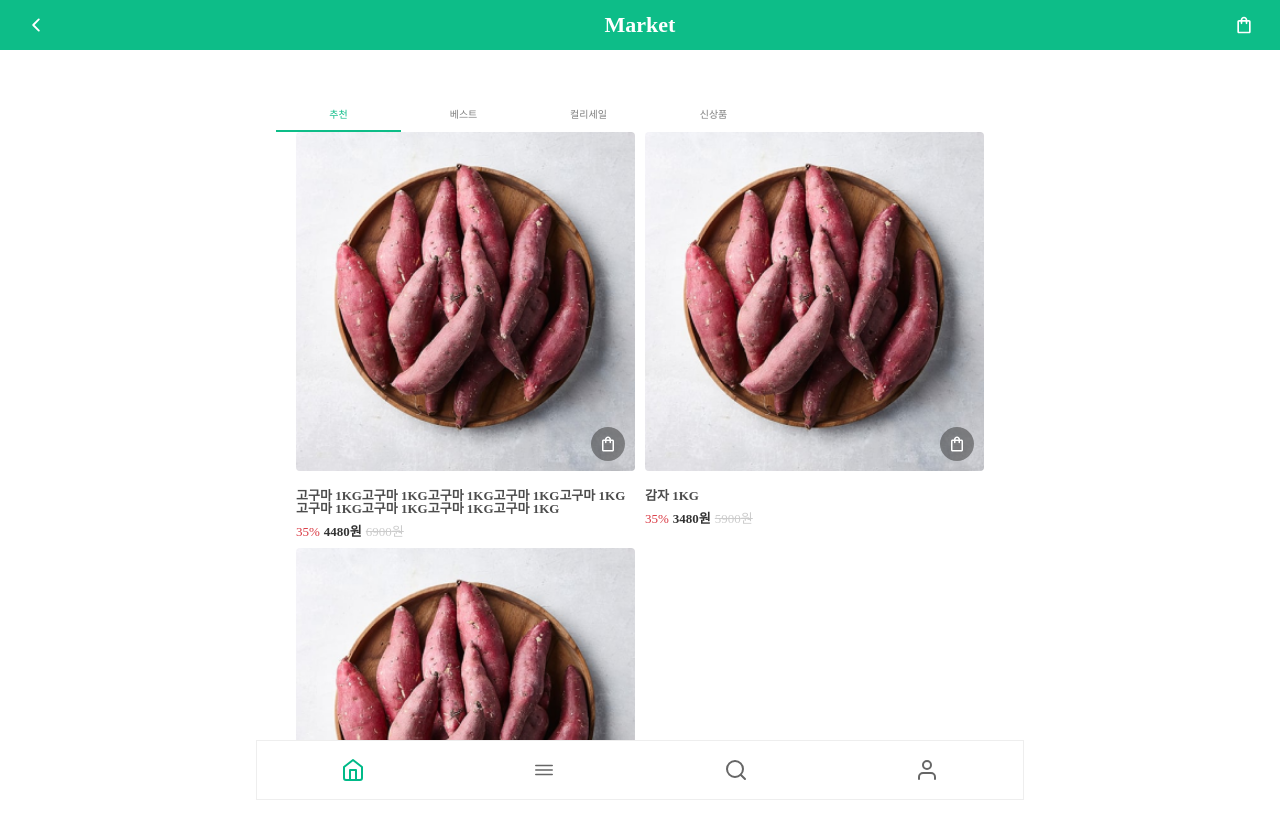
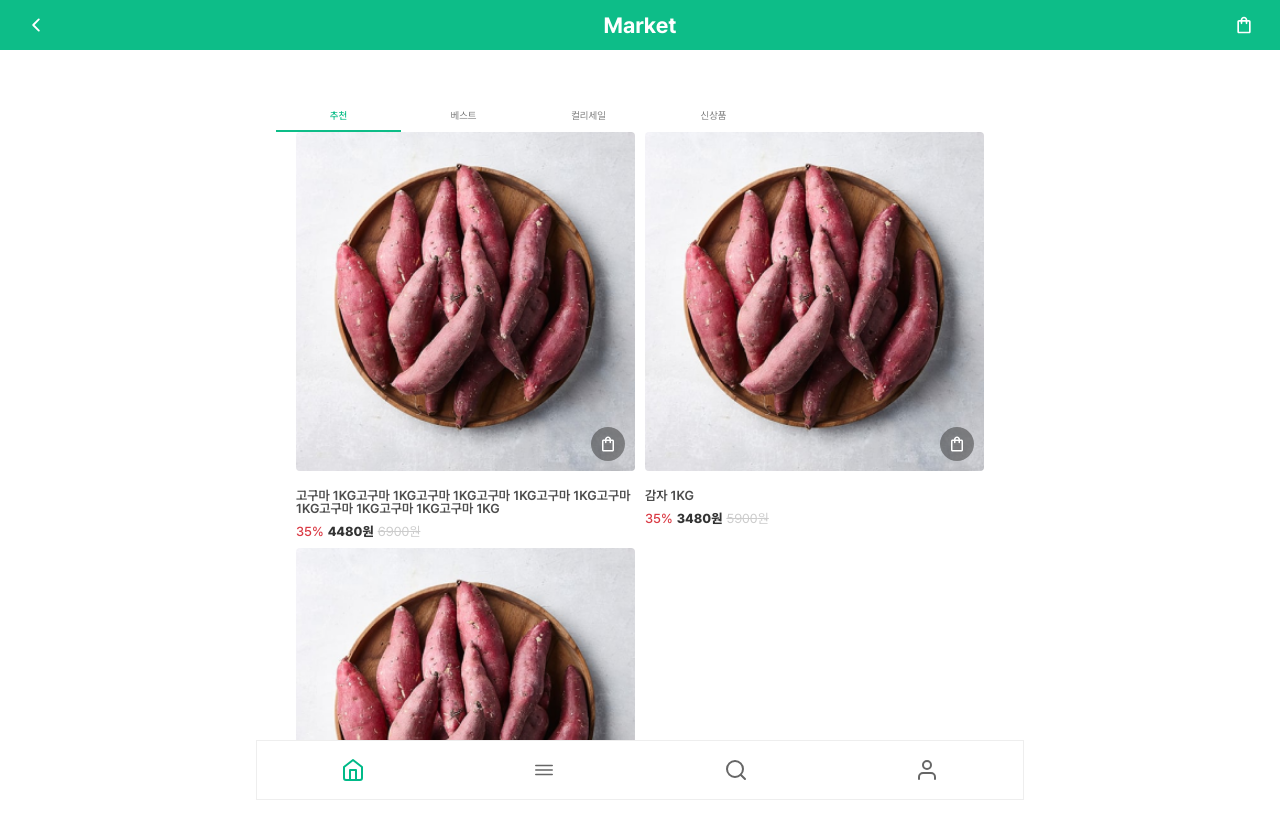
Before and after one commit to Yu-Kyeong-Seok/final-front, a Next.js app: page / in a window 1280 px wide. Shown: the top 838 px of the page. Built offline with nearby package versions, Linux system fonts and the light colour scheme.

Commit message:
[황다영] layout body 클래스네임추가

```diff
--- a/app/layout.tsx
+++ b/app/layout.tsx
@@ -1,11 +1,11 @@
 import type { Metadata } from "next";
-import React, { useState } from "react";
-import styles from './layout.module.scss';
+import React from "react";
+import styles from "./layout.module.scss";
 import cn from "classnames/bind";
-import "../styles/global.css"
+import "../styles/global.css";
 import HeaderWrap from "./components/Header/Header";
 import BottomTab from "./components/BottomTab/BottomTab";
-import TopTabList from "./components/TopTab/TopTabList";
+
 import Home from "./components/TopTab/page";
 import localFont from "next/font/local";
 
@@ -33,18 +33,20 @@ export default function RootLayout({
 }: Readonly<{
   children: React.ReactNode;
 }>) {
-
   return (
     <html lang="ko">
-      <body>
-        <HeaderWrap backgroundColor={"var(--color-main)"} title="Market" color={"var(--color-white)"} canGoBack={true} />
-          <div className={cx("Wrap")}>
-            <Home/>
-            <div className={cx("Content")}>
-            {children}
-            </div>
-          </div>
-        <BottomTab/>
+      <body className={pretendard.className}>
+        <HeaderWrap
+          backgroundColor={"var(--color-main)"}
+          title="Market"
+          color={"var(--color-white)"}
+          canGoBack={true}
+        />
+        <div className={cx("Wrap")}>
+          <Home />
+          <div className={cx("Content")}>{children}</div>
+        </div>
+        <BottomTab />
       </body>
     </html>
   );
```
